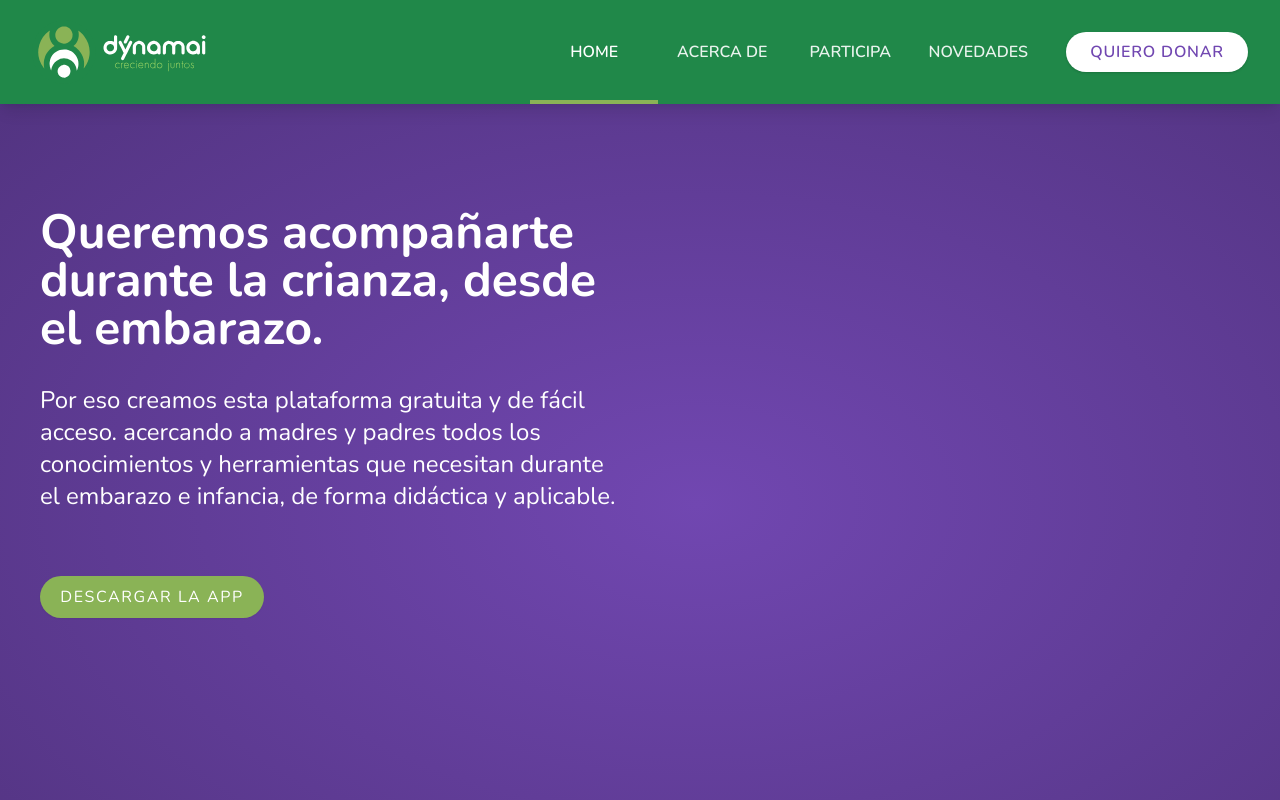
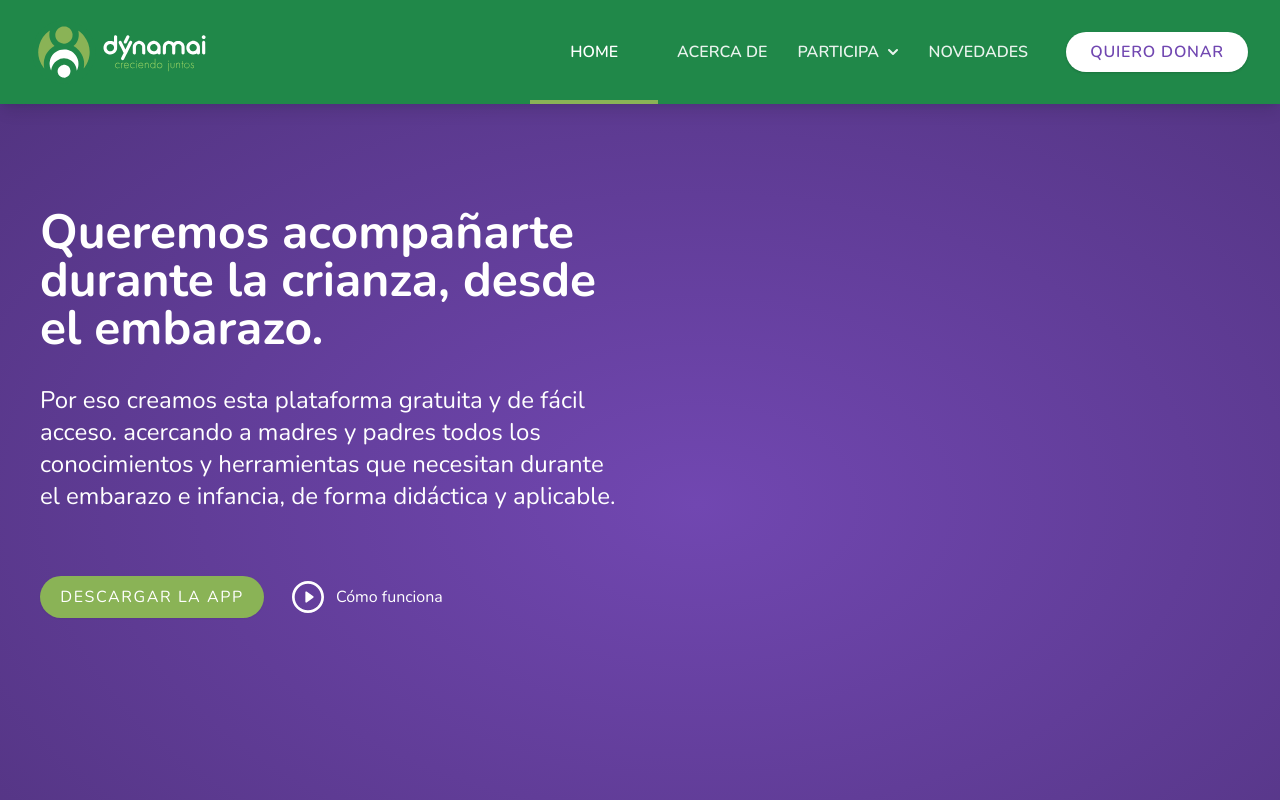
Before and after one commit to mathxlat/dynamai, a React (Create React App) app: page / in a window 1280 px wide. Shown: the top 800 px of the page. Built offline with nearby package versions, Linux system fonts and the light colour scheme.

Commit message:
Dynamai - v0.2.8a - Agregado de modal PARTICIPA

```diff
--- a/src/components/NavBar.js
+++ b/src/components/NavBar.js
@@ -1,6 +1,7 @@
-import React, { useEffect, useState } from 'react'
-import { Disclosure, Transition  } from '@headlessui/react'
+import React, { Fragment, useEffect, useRef, useState } from 'react'
+import { Popover ,Disclosure, Transition  } from '@headlessui/react'
 import { NavLink, Link, useLocation } from 'react-router-dom'
+import { ChevronDownIcon } from '@heroicons/react/solid'
 import { Squash as Hamburger } from 'hamburger-react'
 import SvgLogoDynamai from '../logo'
 
@@ -27,6 +28,7 @@ const navigation = [
 export default function NavBar() {
   const location = useLocation()
   const [activeLocation, setActiveLocation] = useState('')
+  const LinkParticipaRef = useRef();
   useEffect(()=>{
     setActiveLocation(location.pathname)
   }, [location])
@@ -35,10 +37,10 @@ export default function NavBar() {
     hoverNav = 'left-0';
   } else if (activeLocation === navigation[1].href){
     hoverNav = 'left-32';
-  } else if (activeLocation === navigation[2].href){
-    hoverNav = 'left-64';
   } else if (activeLocation === navigation[3].href){
     hoverNav = 'left-3/4';
+  } else if (activeLocation === "voluntariado" || "organizacion" || "instituciones"){
+    hoverNav = 'left-64';
   } else {
     hoverNav = 'hidden'
   }
@@ -62,21 +64,73 @@ export default function NavBar() {
                 <div className="hidden sm:flex w-full justify-end items-center">
                   <div className="select-none max-w-prose">
                     <div className="flex relative max-w-prose focus:outline-none">
-                      {navigation.map((item) => (
-                        <NavLink
-                          key={item.name}
-                          exact to={item.href}
-                          activeClassName="text-white text-opacity-100 focus:outline-none"
-                          className="font-nunito w-32 flex items-center justify-center text-white text-opacity-90 hover:text-opacity-100 focus:outline-none hover:bg-white hover:bg-opacity-5 py-10 text-xs md:text-base uppercase font-semibold whitespace-nowrap"
-                        >
-                          {item.name}
-                        </NavLink>
-                      ))}
+                      <NavLink
+                        exact to="/"
+                        activeClassName="text-white text-opacity-100 focus:outline-none"
+                        className="font-nunito w-32 flex items-center justify-center text-white text-opacity-90 hover:text-opacity-100 focus:outline-none hover:bg-white hover:bg-opacity-5 py-10 text-xs md:text-base uppercase font-semibold whitespace-nowrap"
+                      >
+                        HOME
+                      </NavLink>
+                      <NavLink
+                        exact to="/acerca"
+                        activeClassName="text-white text-opacity-100 focus:outline-none"
+                        className="font-nunito w-32 flex items-center justify-center text-white text-opacity-90 hover:text-opacity-100 focus:outline-none hover:bg-white hover:bg-opacity-5 py-10 text-xs md:text-base uppercase font-semibold whitespace-nowrap"
+                      >
+                        ACERCA DE
+                      </NavLink>
+
+                      <Popover className="relative">
+                          <Popover.Button ref={LinkParticipaRef} className="font-nunito w-32 flex items-center justify-center text-white text-opacity-90 hover:text-opacity-100 focus:outline-none hover:bg-white hover:bg-opacity-5 py-10 text-xs md:text-base uppercase font-semibold whitespace-nowrap">
+                            <span>PARTICIPA</span>
+                            <ChevronDownIcon aria-hidden="true" className="ml-1 h-5 w-5 group-hover:text-gray-500" />
+                          </Popover.Button>
+                          <Transition
+                            as={Fragment}
+                            enter="transition ease-out duration-200"
+                            enterFrom="opacity-0 translate-y-1"
+                            enterTo="opacity-100 translate-y-0"
+                            leave="transition ease-in duration-150"
+                            leaveFrom="opacity-100 translate-y-0"
+                            leaveTo="opacity-0 translate-y-1"
+                          >
+                          <Popover.Panel className="absolute z-10 -ml-4 -mt-1 transform px-2 w-screen max-w-xs sm:px-0 lg:ml-0 lg:left-1/2 lg:-translate-x-1/2">
+                          <div className="rounded-lg shadow-lg bg-white ring-1 ring-black ring-opacity-5 overflow-hidden">
+                            <div className="relative grid gap-6 px-5 py-6 sm:gap-8 sm:p-8">
+                              <NavLink exact to="/organizacion"
+                                activeClassName="text-primario"
+                                onClick={() => LinkParticipaRef.current?.click()}
+                                className="-m-3 p-3 flex font-nunito border-b border-grey-500 font-semibold items-start opacity-80 hover:text-primario">
+                                Organización pública/privada
+                              </NavLink>
+                              <NavLink exact to="/instituciones" onClick={() => LinkParticipaRef.current?.click()}
+                                activeClassName="text-primario"
+                                className="-m-3 p-3 flex font-nunito border-b border-grey-500 font-semibold items-start opacity-80 hover:text-primario">
+                                Instituciones de salud
+                              </NavLink>
+                              <NavLink exact to="/voluntariado" onClick={() => LinkParticipaRef.current?.click()}
+                                activeClassName="text-primario"
+                                className="-m-3 p-3 flex font-nunito border-b border-white font-semibold items-start opacity-80 hover:text-primario"
+                                >
+                                Voluntariado
+                              </NavLink>
+                            </div>
+                          </div>
+                          </Popover.Panel>
+                        </Transition>
+                      </Popover>
+
+                      <NavLink
+                        exact to="/novedades"
+                        activeClassName="text-white text-opacity-100 focus:outline-none"
+                        className="font-nunito w-32 flex items-center justify-center text-white text-opacity-90 hover:text-opacity-100 focus:outline-none hover:bg-white hover:bg-opacity-5 py-10 text-xs md:text-base uppercase font-semibold whitespace-nowrap"
+                      >
+                        NOVEDADES
+                      </NavLink>
                       <div className={`${hoverNav} w-32 transition-all duration-300 bottom-0 h-1 bg-acento-2 absolute`}></div>
                     </div>
                   </div>
                   <Link
-                    to={'/quierodonar'}
+                    to='/quierodonar'
                     className="hidden sm:flex justify-center items-center sm:ml-6 font-nunito font-semibold text-base uppercase bg-white hover:bg-gray-900 text-secundario-1 hover:text-white px-6 py-2 shadow hover:shadow-lg tracking-wider transition rounded-full whitespace-nowrap cursor-pointer"
                     >
                       Quiero Donar
--- a/src/pages/Home.js
+++ b/src/pages/Home.js
@@ -52,7 +52,13 @@ function Home() {
                         <h1 className="text-white">Queremos acompañarte durante la crianza, desde el embarazo.</h1>
                         <p className="mt-8 text-white" >Por eso creamos esta plataforma gratuita y de fácil acceso. acercando a madres y padres todos los conocimientos y herramientas que
                         necesitan durante el embarazo e infancia, de forma didáctica y aplicable.</p>
-                        <ButtonLink text="DESCARGAR LA APP" to="/descargar" className="mt-16" />
+                        <div className="flex items-center mt-16">
+                            <ButtonLink text="DESCARGAR LA APP" to="/descargar"/>
+                            <a href="http://" className="flex justify-center ml-7 items-center">
+                                <img src="/img/icons/play-button.svg" alt="play" className="w-8"/>
+                                <p className="text-white ml-3 text-base">Cómo funciona</p>
+                            </a>
+                        </div>
                     </div>
                 </div>
             </article>
--- a/tailwind.config.js
+++ b/tailwind.config.js
@@ -12,6 +12,7 @@ module.exports = {
       },
       textColor: {
         "semiblack": "#333",
+        "primario": "#208849",
         "secundario-1": "#7147B1",
         "secundario-2": "#499BA2",
         "acento-1": "#B9536E",
```
Also changed, not shown: public/img/icons/play-button.svg (added).
